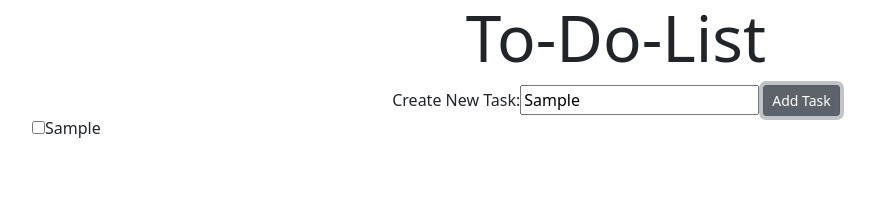
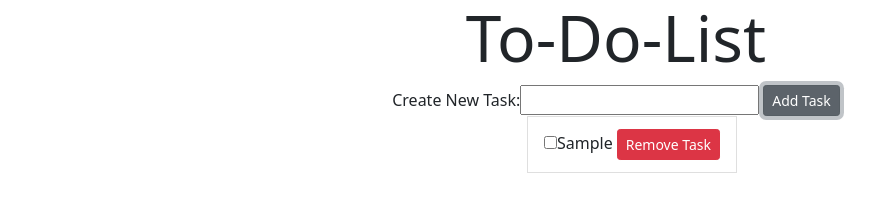
Before and after one commit to chrisjenkins91/JSTo_Do_List, a plain HTML site: page index.html in a window 1280 px wide. Both pictures are taken after typing "Sample" into the empty fields and a click on the button "Add Task". Shown: the whole page, without its empty margins (24-899 px from the left). Drawn offline with Linux system fonts and the light colour scheme.

Commit message:
To Do List
Finished up with the logic for the to-do-list. Next up is styling

```diff
--- a/JS/app.js
+++ b/JS/app.js
@@ -16,7 +16,6 @@ taskButton.addEventListener("click", () => {
     let removeButton = document.createElement("button");
 
     let displayList = document.querySelector(".taskList");
-    console.log(displayList)
 
     //* Added a class for the task the user inputs
     checkbox.classList.add("task")
@@ -24,8 +23,10 @@ taskButton.addEventListener("click", () => {
     //* Set attribute to button to give consistency for buttons in the list
     removeButton.setAttribute("type", "button")
 
+    listItem.classList.add("list-group-item");
+
     //* Added some classes to the removeButton styling
-    removeButton.classList.add("btn", "btn-small", "ms-1", "btn-warning")
+    removeButton.classList.add("btn", "btn-sm", "ms-1", "btn-danger", "my-1", "text-end")
 
     removeButton.innerText = "Remove Task";
 
@@ -35,9 +36,6 @@ taskButton.addEventListener("click", () => {
     //* Nesting checkbox input element inside of the listItem li
     listItem.append(checkbox);
 
-    //* Adding a button to remove task from list
-    let buttonText = document.createTextNode("Remove Task");
-    checkbox.append(removeButton)
 
     //* Creating a text node for the task input and append it next to the checkbox
     //* Setting .innerText on an input element (checkbox) will not work. Instead, they either have value (for text inputs) or are self-contained (like checkboxes).
@@ -45,8 +43,41 @@ taskButton.addEventListener("click", () => {
     let taskText = document.createTextNode(taskInput);
     listItem.append(taskText);
 
-    //* Appending the compledted listItem (with checkbox and task text) to the displayList ul
+    listItem.append(removeButton);
+
+    if (taskInput === "") {
+        alert("Please enter a task to complete.")
+        return;
+    }
+
+    let onlyNumbers = /^[0-9]+$/.test(taskInput)
+
+    if (onlyNumbers) {
+        alert("Invalid task. Explain tasks with words.")
+        return;
+    }
+
+    //* Appending the completed listItem (with checkbox and task text) to the displayList ul
     displayList.append(listItem)
 
+    //* Clear the input field after task is added
+    document.getElementById("addTasks").value = "";
 
+    //* Created another event listener to remove the list item when clicked
+    removeButton.addEventListener("click", () => {
+        listItem.classList.remove("list-group-item")
+        listItem.remove();
+    })
+
+    //* Another event listener to check if task is completed (checked off)
+    checkbox.addEventListener("change", () => {
+        console.log("Checkbox changed: ", checkbox.checked)
+        if (checkbox.checked) {
+            listItem.style.textDecoration = "line-through"; //change of text style
+            listItem.style.fontFamily = "roboto";
+        } else {
+            listItem.style.textDecoration = "none";
+            listItem.style.fontFamily = "sans-serif";
+        }
+    })
 })
--- a/index.html
+++ b/index.html
@@ -20,14 +20,14 @@
             <div class="row">
                 <div class="col-sm-12 d-flex justify-content-center align-items-center">
                     <label for="task">Create New Task: </label>
-                    <input type="text" id="addTasks"   placeholder="Ex. Take out the dog...">
+                    <input type="text" id="addTasks">
                     <button class="btn btn-sm btn-secondary ms-1" id="taskButton">Add Task</button>
                 </div>
             </div>
         </div>
         <div class="container-fluid">
             <div class="row">
-                <div class="col-sm-12 displayTasks">
+                <div class="col-sm-12 d-flex justify-content-center align-items-center displayTasks">
                     <ul class="taskList">
 
                     </ul>
```
